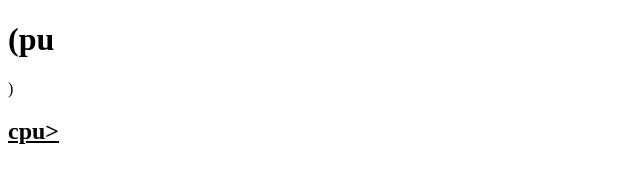
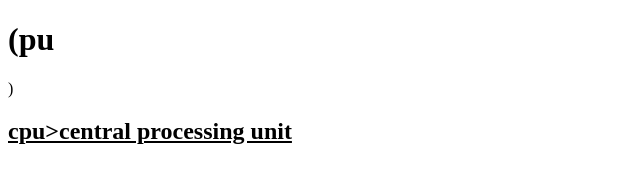
Before and after one commit to iamneo-production/aedbcecfddaeadaeccdfffebaeceaec, a website: page public/index.html in a window 1280 px wide. Shown: the whole page, without its empty margins (0-640 px from the left). Drawn offline with Linux system fonts and the light colour scheme.

Commit message:
Backup Commit

```diff
--- a/public/index.html
+++ b/public/index.html
@@ -9,6 +9,6 @@
 </head>
 <body>
     <h1>(pu</h1>)
-    <h2><u> <b>cpu></b></u>
+    <h2><u> <b>cpu></bstnds for <i>central processing unit
 </body>
 </html>
```
